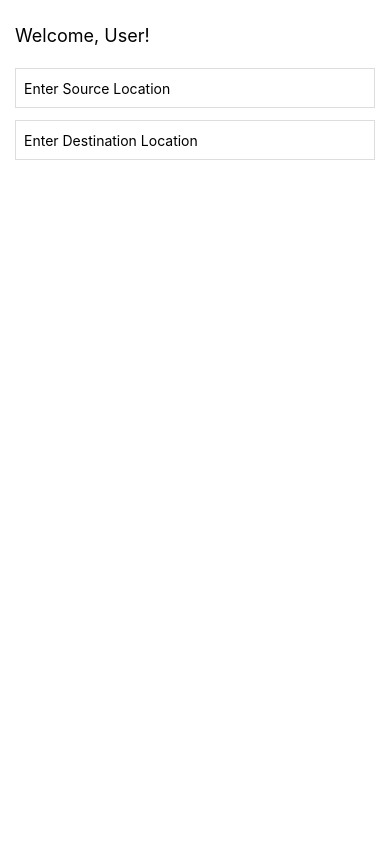
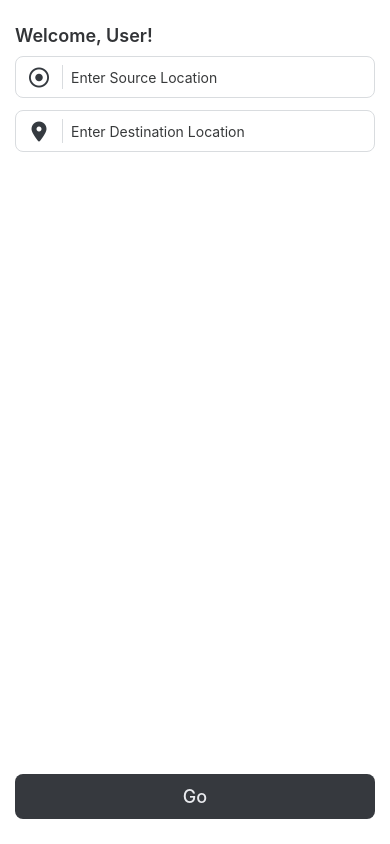
Before and after one commit to siddheshmhapankar2478/uber-clone, a React Native app: screen /HomeScreen in a window 390 px wide. Built offline with nearby package versions, Linux system fonts and the light colour scheme.

Commit message:
ui changes in home screen

```diff
--- a/components/SearchBox.js
+++ b/components/SearchBox.js
@@ -13,12 +13,19 @@ import Icon from "react-native-vector-icons/MaterialIcons";
 import { LOCATIONIQ_API_KEY } from "@env";
 
 const SearchBox = (props) => {
-  const { inputText, setInputText, isClickedOutside, placeholder, zIndex } =
-    props;
+  const {
+    inputText,
+    setInputText,
+    isClickedOutside,
+    placeholder,
+    zIndex,
+    icon,
+  } = props;
 
   const [results, setResults] = useState([]);
 
   const handleSearch = async (text) => {
+    console.log({ text });
     setInputText(text);
 
     if (text.length < 3) {
@@ -38,6 +45,9 @@ const SearchBox = (props) => {
   };
 
   const handleSelect = (address) => {
+    console.log({ address });
+    const lat = address.lat;
+    const lon = address.lon;
     setInputText(address.display_place);
     setResults([]);
   };
@@ -48,6 +58,9 @@ const SearchBox = (props) => {
 
   return (
     <View style={[styles.container, { zIndex: zIndex }]}>
+      <View style={styles.inputContainer}>
+        <View style={styles.iconBox}>{icon}</View>
+        <View style={styles.borderLine} />
         <TextInput
           style={styles.input}
           placeholder={placeholder}
@@ -56,6 +69,8 @@ const SearchBox = (props) => {
           onFocus={() => handleSearch(inputText)}
           onBlur={() => setResults([])}
         />
+      </View>
+
       {results.length ? (
         <View>
           <View style={styles.listContainer}>
@@ -70,18 +85,21 @@ const SearchBox = (props) => {
                   ]}
                   onPress={() => handleSelect(item)}
                 >
-                  <View style={styles.placeDescription}>
                   <View style={styles.iconContainer}>
-                      <Icon name="location-pin" size={30} color="#686868" />
+                    <Icon
+                      style={styles.icon}
+                      name="location-pin"
+                      size={30}
+                      color="#686868"
+                    />
                   </View>
-                    <View>
+                  <View style={styles.placesInfo}>
                     <Text style={styles.placeName} numberOfLines={1}>
                       {item.display_place}
                     </Text>
                     <Text style={styles.address} numberOfLines={1}>
                       {item.display_address}
                     </Text>
-                    </View>
                   </View>
                 </TouchableOpacity>
               )}
@@ -99,11 +117,30 @@ const styles = StyleSheet.create({
   container: {
     width: "100%",
   },
+  inputContainer: {
+    flexDirection: "row",
+    alignItems: "center",
+    borderColor: "#d9dcdf",
+    borderWidth: 1,
+    paddingHorizontal: 8,
+    gap: 8,
+    borderRadius: 8,
+  },
+  iconBox: {
+    width: 30,
+    display: "flex",
+    justifyContent: "center",
+    alignItems: "center",
+  },
+  borderLine: {
+    height: "60%",
+    width: 1,
+    backgroundColor: "#d9dcdf",
+  },
   input: {
     height: 40,
-    borderColor: "#ddd",
-    borderWidth: 1,
-    paddingHorizontal: 8,
+    color: "#383a3b",
+    flex: 1,
   },
   listContainer: {
     backgroundColor: "#f4f4f4",
@@ -120,6 +157,7 @@ const styles = StyleSheet.create({
     shadowOffset: { width: 2, height: 2 },
     shadowOpacity: 0.25,
     shadowRadius: 8,
+    borderRadius: 8,
     zIndex: 5,
   },
   resultItem: {
@@ -129,6 +167,8 @@ const styles = StyleSheet.create({
     borderBottomColor: "#ddd",
     color: "black",
     flex: 1,
+    flexDirection: "row",
+    gap: 5,
   },
   lastItem: { borderBottomWidth: 0 },
   placeDescription: {
@@ -138,15 +178,19 @@ const styles = StyleSheet.create({
     alignItems: "center",
   },
   iconContainer: {
-    padding: 4,
     borderRadius: 20,
     width: 40,
     height: 40,
     backgroundColor: "#e6e6e6",
+    justifyContent: "center",
+    alignItems: "center",
+  },
+  placesInfo: {
+    flex: 1,
   },
   placeName: {
     fontWeight: "600",
-    color: "#0e0e0e",
+    color: "#3a3c3f",
   },
   address: {
     color: "#757575",
--- a/screens/HomeScreen.js
+++ b/screens/HomeScreen.js
@@ -4,9 +4,18 @@ import {
   Text,
   View,
   Keyboard,
+  Dimensions,
   TouchableWithoutFeedback,
+  TouchableOpacity,
+  KeyboardAvoidingView,
+  StatusBar,
 } from "react-native";
+
+import Icon from "react-native-vector-icons/FontAwesome6";
+
 import SearchBox from "../components/SearchBox";
+const welcomeImage = require("./../assets/Home/welcome.png");
+const { height } = Dimensions.get("screen");
 
 const HomeScreen = () => {
   const [source, setSource] = useState("");
@@ -20,16 +29,20 @@ const HomeScreen = () => {
 
   return (
     <TouchableWithoutFeedback onPress={handleClickOutSide}>
+      <>
+        <StatusBar barStyle="dark-content" backgroundColor="#fff" />
         <View style={styles.container}>
+          <KeyboardAvoidingView style={{ flex: 1 }} behavior={"padding"}>
+            {/* <Image source={welcomeImage} style={styles.welcomeImage} /> */}
+            <Text style={styles.welcomeText}>Welcome, User!</Text>
             <View style={styles.header}>
-          <Text style={styles.welcomeText}>Welcome, User!</Text>
-
               <SearchBox
                 inputText={source}
                 setInputText={setSource}
                 isClickedOutside={isClickedOutside}
                 placeholder="Enter Source Location"
                 zIndex={5}
+                icon={<Icon name="circle-dot" size={20} color="#353a40" />}
               />
 
               <SearchBox
@@ -38,9 +51,15 @@ const HomeScreen = () => {
                 isClickedOutside={isClickedOutside}
                 placeholder="Enter Destination Location"
                 zIndex={4}
+                icon={<Icon name="location-dot" size={20} color="#353a40" />}
               />
             </View>
+            <TouchableOpacity style={styles.btnContainer} onPress={() => {}}>
+              <Text style={styles.btnText}>Go</Text>
+            </TouchableOpacity>
+          </KeyboardAvoidingView>
         </View>
+      </>
     </TouchableWithoutFeedback>
   );
 };
@@ -55,6 +74,10 @@ const styles = StyleSheet.create({
     paddingVertical: 25,
     position: "relative",
   },
+  welcomeImage: {
+    width: "100%",
+    height: height / 2,
+  },
   header: {
     position: "relative",
     gap: 12,
@@ -63,6 +86,8 @@ const styles = StyleSheet.create({
   welcomeText: {
     fontSize: 18,
     marginBottom: 10,
+    color: "#323437",
+    fontWeight: "600",
   },
   searchContainer: {
     flexDirection: "row",
@@ -99,4 +124,16 @@ const styles = StyleSheet.create({
     fontSize: 14,
     color: "#333",
   },
+  btnContainer: {
+    backgroundColor: "#36393e",
+    width: "100%",
+    borderRadius: 8,
+    paddingVertical: 12,
+  },
+  btnText: {
+    color: "#e9eaee",
+    textAlign: "center",
+    fontWeight: "500",
+    fontSize: 18,
+  },
 });
--- a/screens/LandingScreen.js
+++ b/screens/LandingScreen.js
@@ -28,7 +28,7 @@ const LandingScreen = () => {
 
   return (
     <SafeAreaView style={styles.mainContainer}>
-      <StatusBar barStyle="light-content" backgroundColor="#2e3a56" />
+      <StatusBar barStyle="light-content" backgroundColor="#1c293f" />
       <View style={styles.container}>
         <TouchableOpacity style={{ zIndex: 1 }} onPress={handleSkip}>
           <Text style={[styles.skipBtn, styles.greyText]}>Skip</Text>
```
Also changed, not shown: assets/Home/welcome.png (added). Lines whose indentation alone changed are shown as unchanged.
